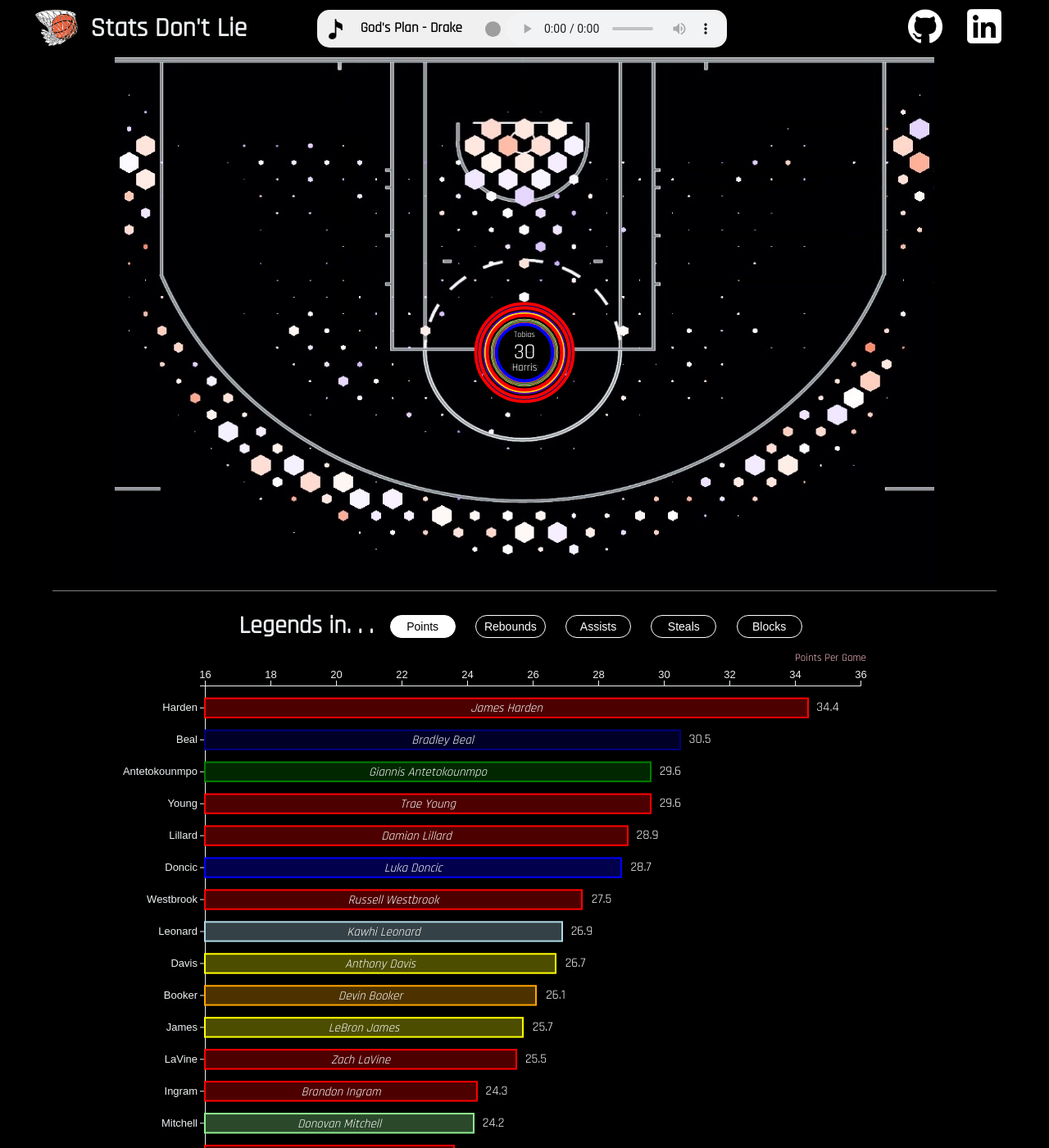
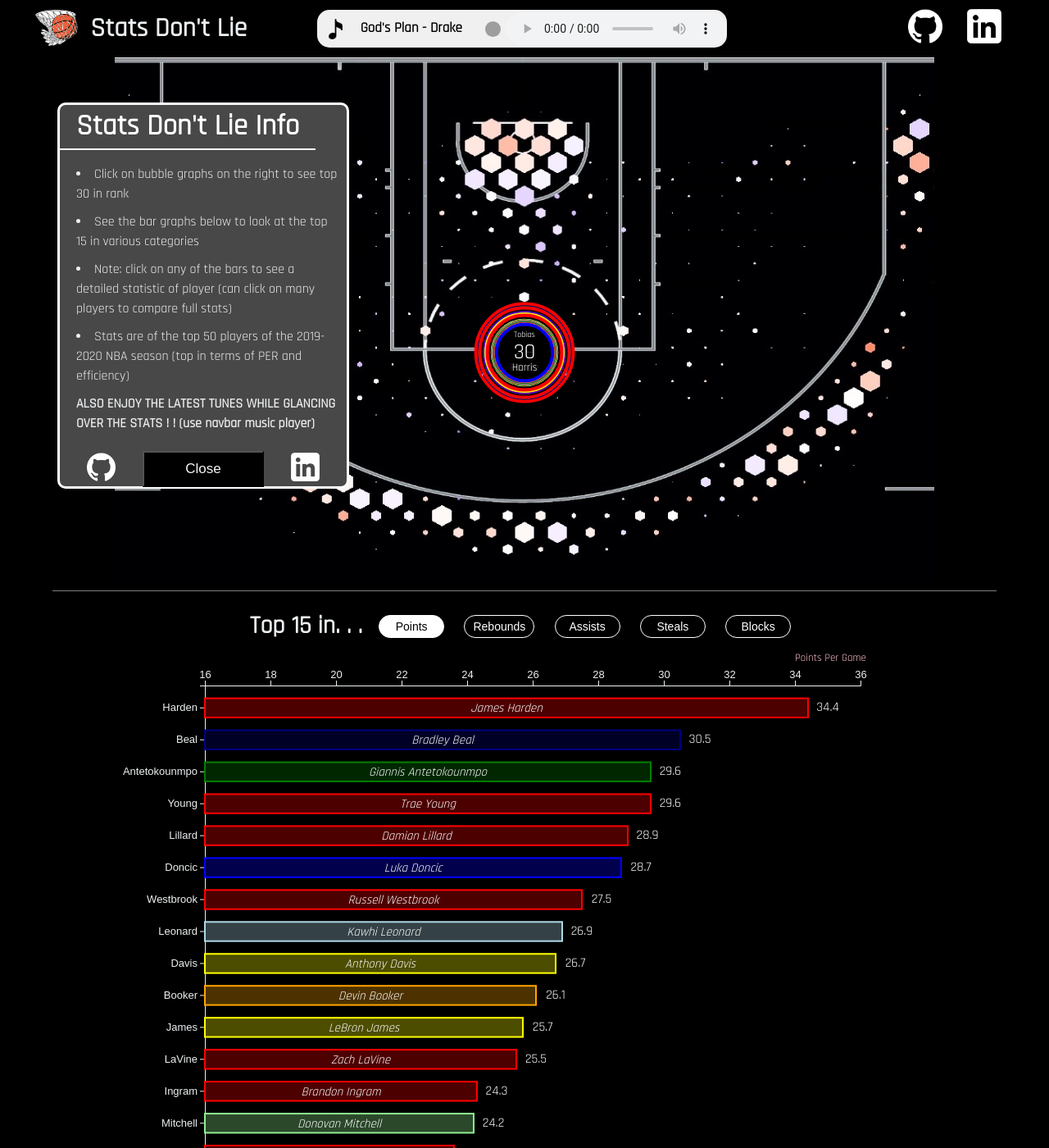
Before and after one commit to dawinderS/StatsDontLie, a Jekyll site: the page index.html, which Jekyll copies as it is, in a window 1280 px wide and 1400 px high. Shown: the whole window at 82% size. Built offline with Jekyll 4.4.1, drawn with Linux system fonts in a browser that asks for light colours; grey boxes are pictures that could not be loaded.

Commit message:
add info bar

```diff
--- a/dist/stylesheets/main.css
+++ b/dist/stylesheets/main.css
@@ -6,6 +6,7 @@
   justify-content: space-around;
   position: fixed;
   top: 0;
+  z-index: 2;
 }
 
 .navbar strong {
@@ -215,6 +216,64 @@
   flex-direction: column;
   align-items: center;
   margin-top: 70px;
+  position: relative;
+}
+
+#info {
+  background: rgb(73, 72, 72);
+  height: 465px;
+  width: 350px;
+  position: absolute;
+  left: 70px;
+  top: 55px;
+  border-radius: 10px;
+  z-index: 1;
+  border: 3px solid white;
+}
+
+#info strong {
+  color: white;
+  font-size: 35px;
+  padding: 5px 20px;
+  border-bottom: 2px solid white;
+}
+
+#info-mid {
+  margin-top: 20px;
+  margin-left: 20px;
+  margin-right: 10px;
+}
+
+#info-mid li {
+  margin-bottom: 10px;
+  font-size: 16px;
+}
+
+#info span {
+  font-weight: 900;
+}
+
+#info-footer {
+  display: flex;
+  align-items: center;
+  justify-content: space-evenly;
+  margin-top: 21px;
+}
+
+#info-footer a img{
+  width: 35px;
+  height: 35px;
+}
+#info button {
+  /* margin-top: 15px; */
+  padding: 10px 50px;
+  /* margin-left: 105px; */
+  background: black;
+  color: whitesmoke;
+  cursor: pointer;
+  font-size: 17px;
+  outline: none;
+  margin-bottom: 2px;
 }
 
 .bar {
--- a/dist/stylesheets/reset.css
+++ b/dist/stylesheets/reset.css
@@ -12,7 +12,7 @@
   background: black;
 }
 
-div, h1, strong, span {
+div, h1, strong, li, span {
   color: #eceff1;
   font-family: Rajdhani, Roboto, Helvetica, Arial, sans-serif;
 }
--- a/index.html
+++ b/index.html
@@ -31,10 +31,6 @@
         <audio id='m2' class='controls' controls preload="auto" loop src="dist/images/middlechild.mp3"></audio>
         <audio id='m3' class='controls' controls preload="auto" loop src="dist/images/turks.mp3"></audio>
         <audio id='m4' class='controls' controls preload="auto" loop src="dist/images/box.mp3"></audio>
-        <!-- <div id='audio-in'>
-          <img onclick="document.getElementsByTagName('audio')[0].play();" src="dist/images/play_btn.png" alt="play">
-          <img onclick="document.getElementsByTagName('audio')[0].pause();" src='dist/images/pause.png' alt='pause'>
-        </div> -->
       </div>
     </div>
     <div class="navbar-links">
@@ -45,13 +41,30 @@
     </div>
   </div>
   <div id='stats'>
+    <div id='info'>
+      <strong>Stats Don't Lie Info</strong>
+      <div id='info-mid'>
+        <li>Click on bubble graphs on the right to see top 30 in rank</li>
+        <li>See the bar graphs below to look at the top 15 in various categories</li>
+        <li>Note: click on any of the bars to see a detailed statistic of player (can click on many players to compare full stats)</li>
+        <li>Stats are of the top 50 players of the 2019-2020 NBA season (top in terms of PER and efficiency)</li>
+        <span>ALSO ENJOY THE LATEST TUNES WHILE GLANCING OVER THE STATS ! ! (use navbar music player)</span>
+      </div>
+      <div id='info-footer'>
+        <a target="_blank" href="https://github.com/dawinderS/StatsDontLie"><img src="./dist/images/github-logo.png"
+            alt="github"></a>
+        <button onclick="closeInfo()">Close</button>
+        <a target="_blank" href="https://www.linkedin.com/in/dawinder-singh/"><img src="./dist/images/linkedin-logo.png"
+            alt="linkedIn"></a>
+      </div>
+    </div>
     <div id='pts' class='top_per'></div>
     <div id='rebs' class='top_per'></div>
     <div id='asts' class='top_per'></div>
     <div id='deets'></div>
     <div id='border'></div>
     <div class='stat_show'>
-      <span>Legends in. . .</span>
+      <span>Top 15 in. . .</span>
       <div>
         <button id='btn1' class='btn'>Points</button>
         <button id='btn2' class='btn'>Rebounds</button>
@@ -69,6 +82,10 @@
   </div>
 
   <script>
+    const closeInfo = () => {
+      document.getElementById('info').style.display = 'none';
+    }
+
     function myFunction() {
       let m0 = document.getElementById('m0');
       let m1 = document.getElementById('m1');
--- a/src/bubble_chart.js
+++ b/src/bubble_chart.js
@@ -157,6 +157,4 @@
 
 export const bubble_reb = () => {
 
-
-
 };
```
Also changed, not shown: dist/main.js.
